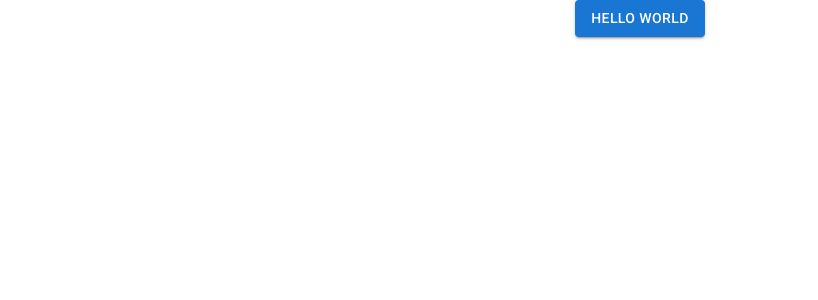
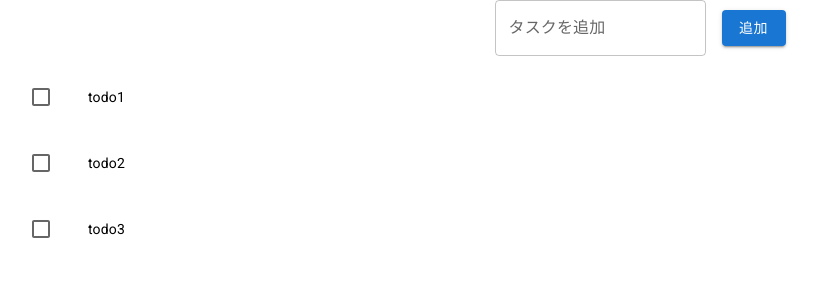
Before and after one commit to hi-sasaki-mediba/FESG_01, a React (Create React App) app: page / in a window 1280 px wide. Shown: the top 300 px of the page, without its empty margins (0-818 px from the left). Built offline with nearby package versions, Linux system fonts and the light colour scheme.

Commit message:
UI実装

```diff
--- a/src/App.tsx
+++ b/src/App.tsx
@@ -1,12 +1,47 @@
 // import React from 'react';
 // import logo from './logo.svg';
 import './App.css';
-import Button from '@mui/material/Button';
+import {Button, TextField, Stack, List, ListItem, ListItemButton, ListItemIcon, Checkbox, ListItemText} from '@mui/material';
 
 function App() {
+  const todoItems = [
+    {
+      id: 1,
+      value: 'todo1'
+    },
+    {
+      id: 2,
+      value: 'todo2'
+    },
+    {
+      id: 3,
+      value: 'todo3'
+    }
+  ];
   return (
     <div className="App">
-      <Button variant="contained">Hello World</Button>
+      <Stack direction="row" justifyContent="center" alignItems="center" spacing={2}>
+        <TextField id="standard-basic" label="タスクを追加" variant="outlined" />
+        <Button variant="contained">追加</Button>
+      </Stack>
+      <List>
+        {todoItems.map((todoItem) => {
+          return (
+            <ListItem key={todoItem.id}>
+              <ListItemButton role={undefined} dense disableRipple>
+                <ListItemIcon>
+                  <Checkbox
+                    edge="start"
+                    tabIndex={-1}
+                    disableRipple
+                  />
+                </ListItemIcon>
+                <ListItemText primary={todoItem.value} />
+              </ListItemButton>
+            </ListItem>
+          )
+        })}
+      </List>
     </div>
   );
 }
```
Also changed, not shown: 1 other file (tests, documents, lock files or other folders).
